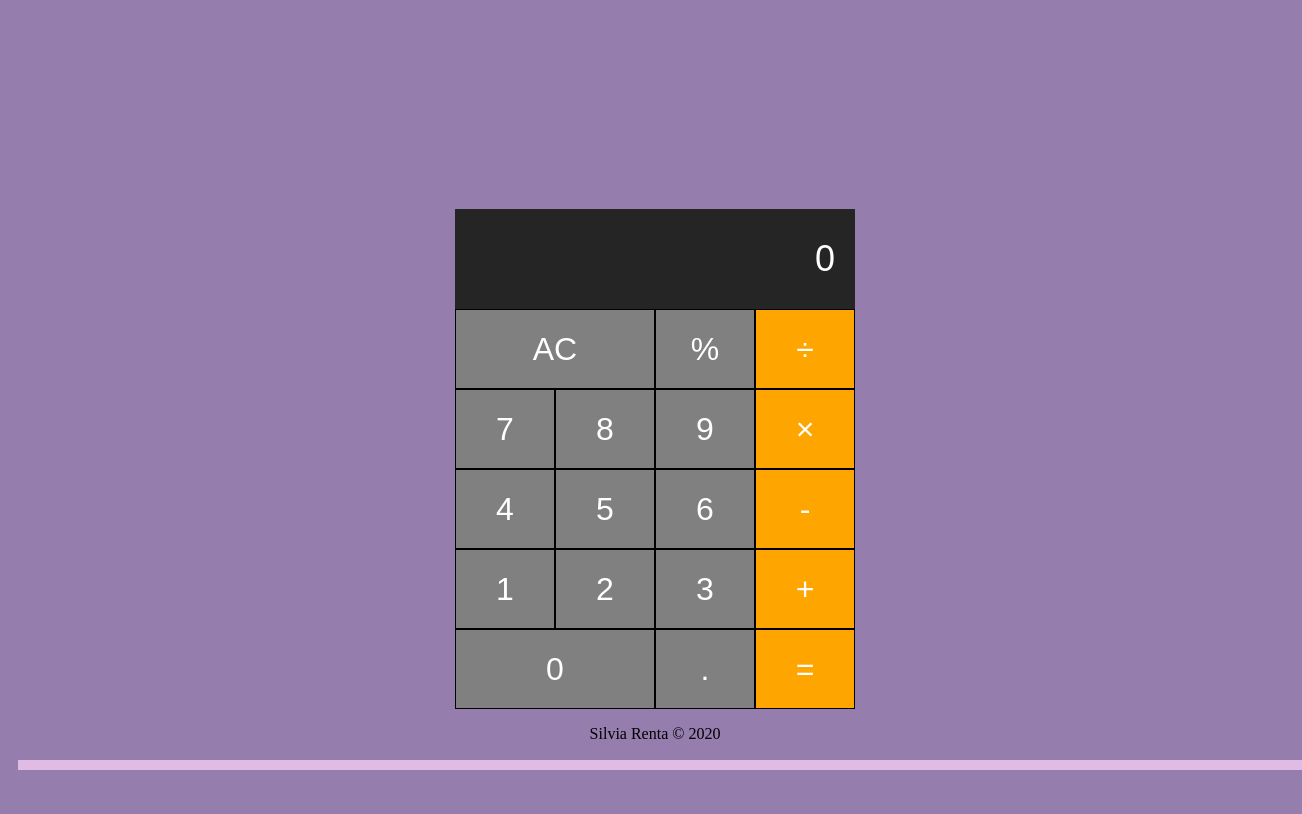
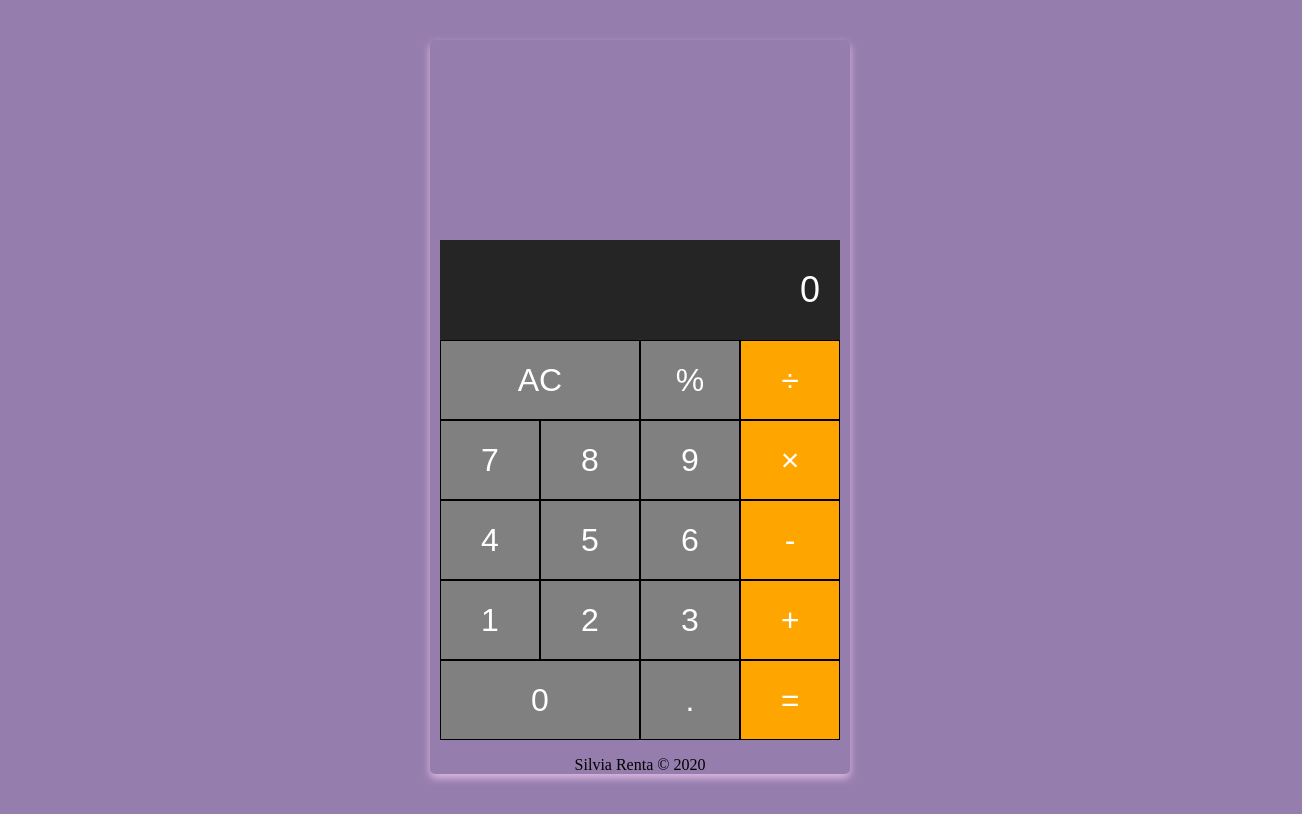
Before and after one commit to shinebright-git/calculator, a plain HTML site: page index.html in a window 1280 px wide. Shown: the whole page, 1302 px wide, since content can reach past the window. Drawn offline with Linux system fonts and the light colour scheme.

Commit message:
Update stylesheet.css

```diff
--- a/stylesheet.css
+++ b/stylesheet.css
@@ -2,12 +2,12 @@ body{
 	background: #957DAD;
 }
 
-.container{
-	width: 100%;
-	padding: 1px 15px;
-	margin: 0 auto;
+.container {
+	margin: 40px auto;
+	width: 420px;
 	text-align: center;
-	box-shadow: 10px 10px #E0BBE4
+	border-radius: 5px;
+	box-shadow: 0 4px 8px 0 #E0BBE4;
 }
 
 .calculator{
```
